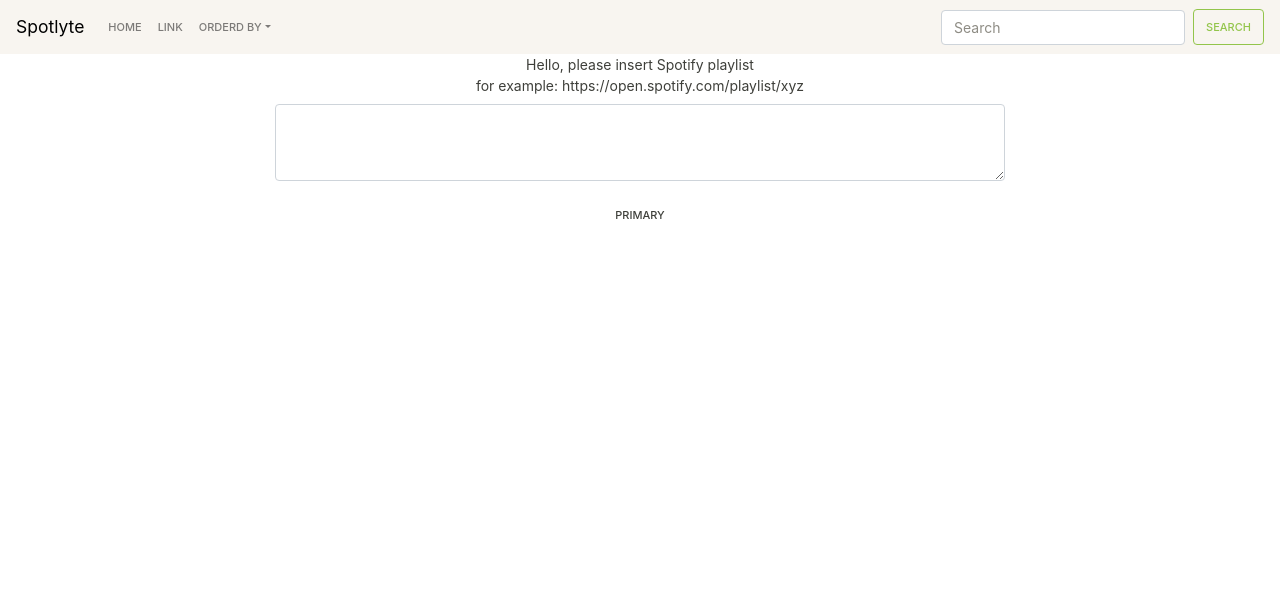
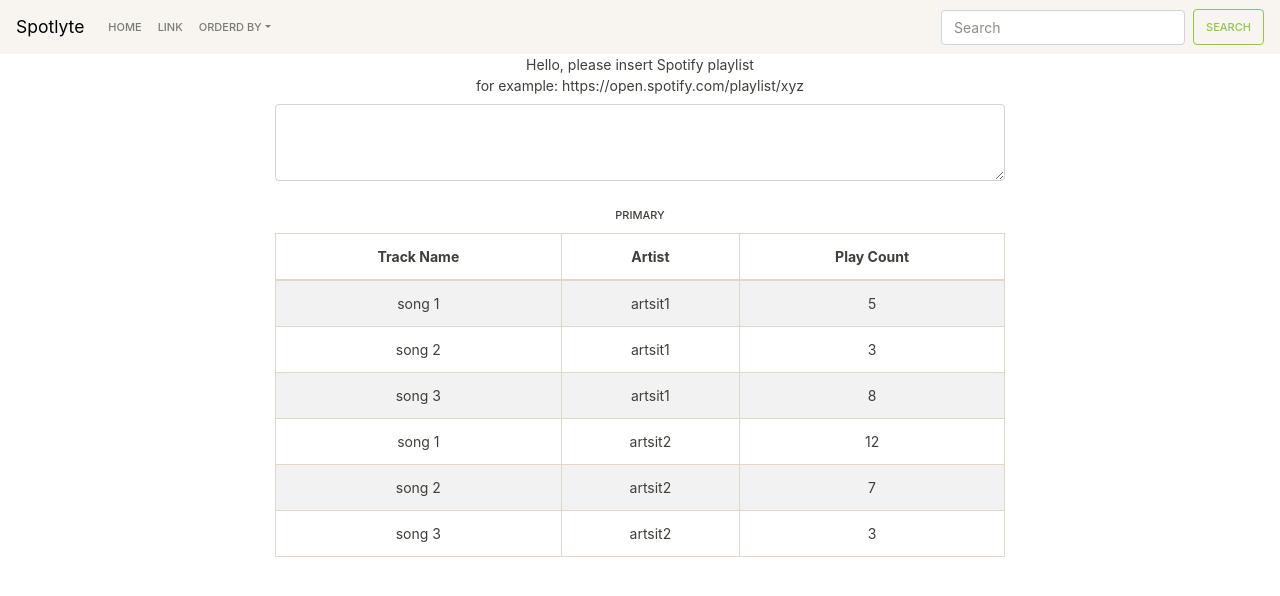
Before and after one commit to kelseytk/Spotlyte, a React (Create React App) app: page / in a window 1280 px wide. Shown: the top 596 px of the page. Built offline with nearby package versions, Linux system fonts and the light colour scheme.

Commit message:
sorting list

```diff
--- a/src/Dashboard/dashboard.js
+++ b/src/Dashboard/dashboard.js
@@ -1,11 +1,103 @@
 import React, {Component, useCallback} from 'react';
 import Button from "react-bootstrap/Button";
 import Form from "react-bootstrap/Form"
+import Table from "react-bootstrap/Table"
+
+var fs = require('fs');
 
 class Dashboard extends Component {
     constructor(props){
         super(props)
-        this.state = {}
+        this.state = {
+            trackList:[],
+            currentSorting:undefined,
+            decreasingSorting:true,
+        }
+    }
+
+    componentDidMount(){
+        console.log("component did mount")
+        this.updateTracklist()
+    }
+
+    updateTracklist(){
+        console.log("updating track list")
+        var trackList = [
+            {
+                name: 'song 1',
+                artist : 'artsit1',
+                playCount : 5,
+            },
+            {
+                name: 'song 2',
+                artist : 'artsit1',
+                playCount : 3,
+            },
+            {
+                name: 'song 3',
+                artist : 'artsit1',
+                playCount : 8,
+            },
+            {
+                name: 'song 1',
+                artist : 'artsit2',
+                playCount : 12,
+            },
+            {
+                name: 'song 2',
+                artist : 'artsit2',
+                playCount : 7,
+            },
+            {
+                name: 'song 3',
+                artist : 'artsit2',
+                playCount : 3,
+            },
+        ]
+        this.setState({
+            trackList:trackList
+        })
+    }
+
+    changeSortingType(sortingType){
+        if(this.state.currentSorting === sortingType){
+            var newDirection= !this.state.decreasingSorting
+            this.setState({decreasingSorting:newDirection}, ()=>{
+                this.sortTrackList()
+            })
+        }
+        else{
+            var newDirection= false
+            if(sortingType==="playCount") newDirection=true
+
+            this.setState({currentSorting:sortingType, decreasingSorting:newDirection}, ()=>{
+                this.sortTrackList()
+            })
+        }
+    }
+    sortTrackList(sortingType){
+
+
+
+        var sortedList=this.state.trackList
+        if(this.state.decreasingSorting){
+            sortedList.sort((a, b)=> (a[this.state.currentSorting]<b[this.state.currentSorting])?1:-1)
+        }
+        else{
+            sortedList.sort((a, b)=> (a[this.state.currentSorting]>b[this.state.currentSorting])?1:-1)
+        }
+        this.setState({trackList:sortedList})
+
+    }
+
+    generateTableEntry(trackObject){
+        return(
+            <tr>
+                <td>{trackObject.name}</td>
+                <td>{trackObject.artist}</td>
+                <td>{trackObject.playCount}</td>
+            </tr>
+        )
     }
 
     buttonPress(){
@@ -16,12 +108,19 @@ class Dashboard extends Component {
             console.log(resdata)
 
         })
+    }
 
+    readFile(){
+        this.props.doAPostRequest({}, "/api/readFile", (resdata)=>{
+            console.log("recieved in dashboard")
+            console.log(resdata)
+        })
 
-
+        console.log('readFile called');
     }
 
     render (){
+
         return(
             <div>
                 Hello, please insert Spotify playlist
@@ -31,7 +130,21 @@ class Dashboard extends Component {
                         <Form.Control as="textarea" rows="3" />
                     </Form.Group>
                 </Form>
-                <Button variant="Graph" onClick={()=>this.buttonPress()}>Primary</Button>
+                <Button variant="Graph" onClick={()=>this.sortTrackList(1)}>Primary</Button>
+                <Table striped bordered hover>
+                    <thead>
+                        <tr>
+                            <th onClick={()=>this.changeSortingType("name")}>Track Name</th>
+                            <th onClick={()=>this.changeSortingType("artist")}>Artist</th>
+                            <th onClick={()=>this.changeSortingType("playCount")}>Play Count </th>
+                        </tr>
+                    </thead>
+                    <tbody>
+                        {this.state.trackList.map(entry => (
+                            this.generateTableEntry(entry)
+                            ))}
+                    </tbody>
+                </Table>
             </div>
         )
     };
```
